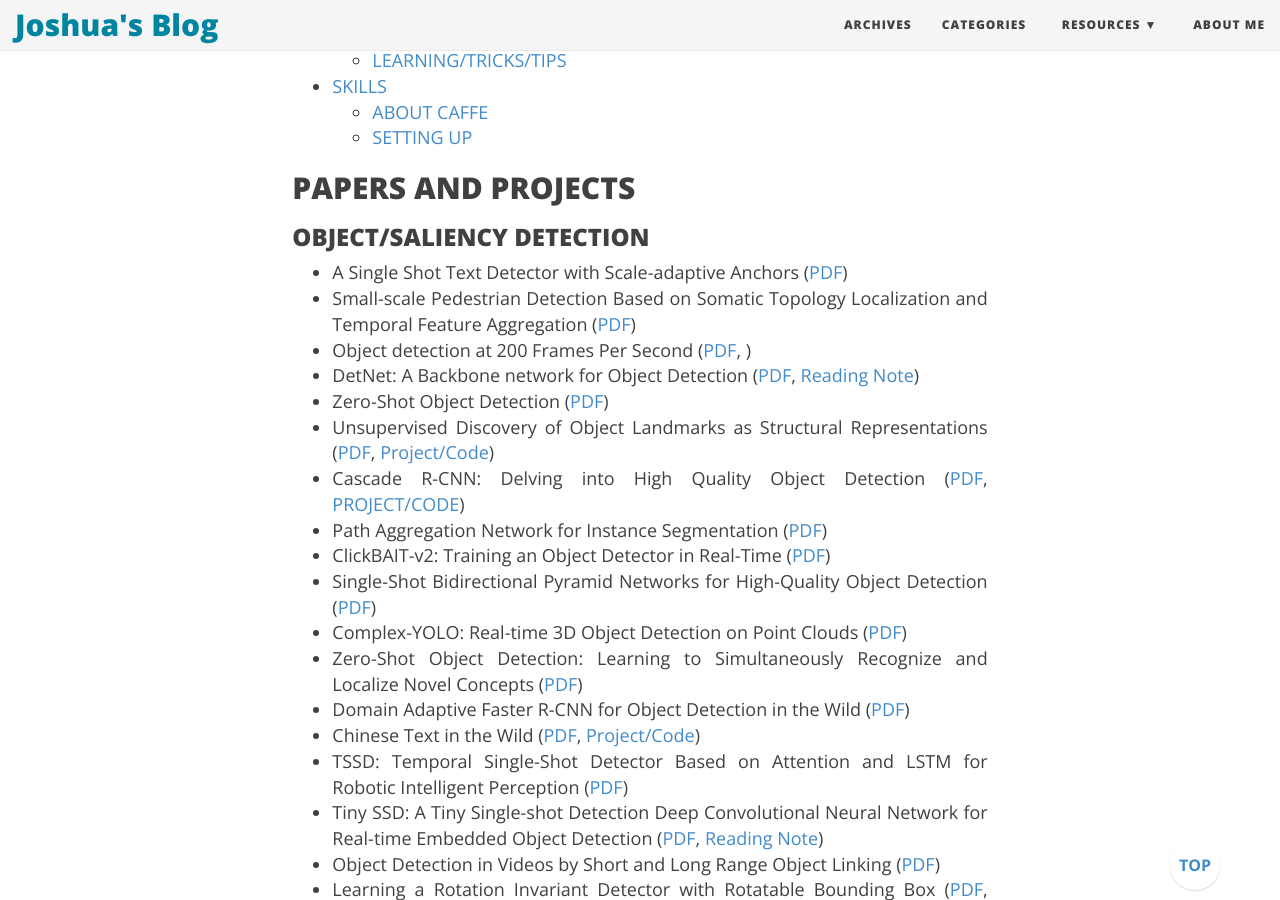
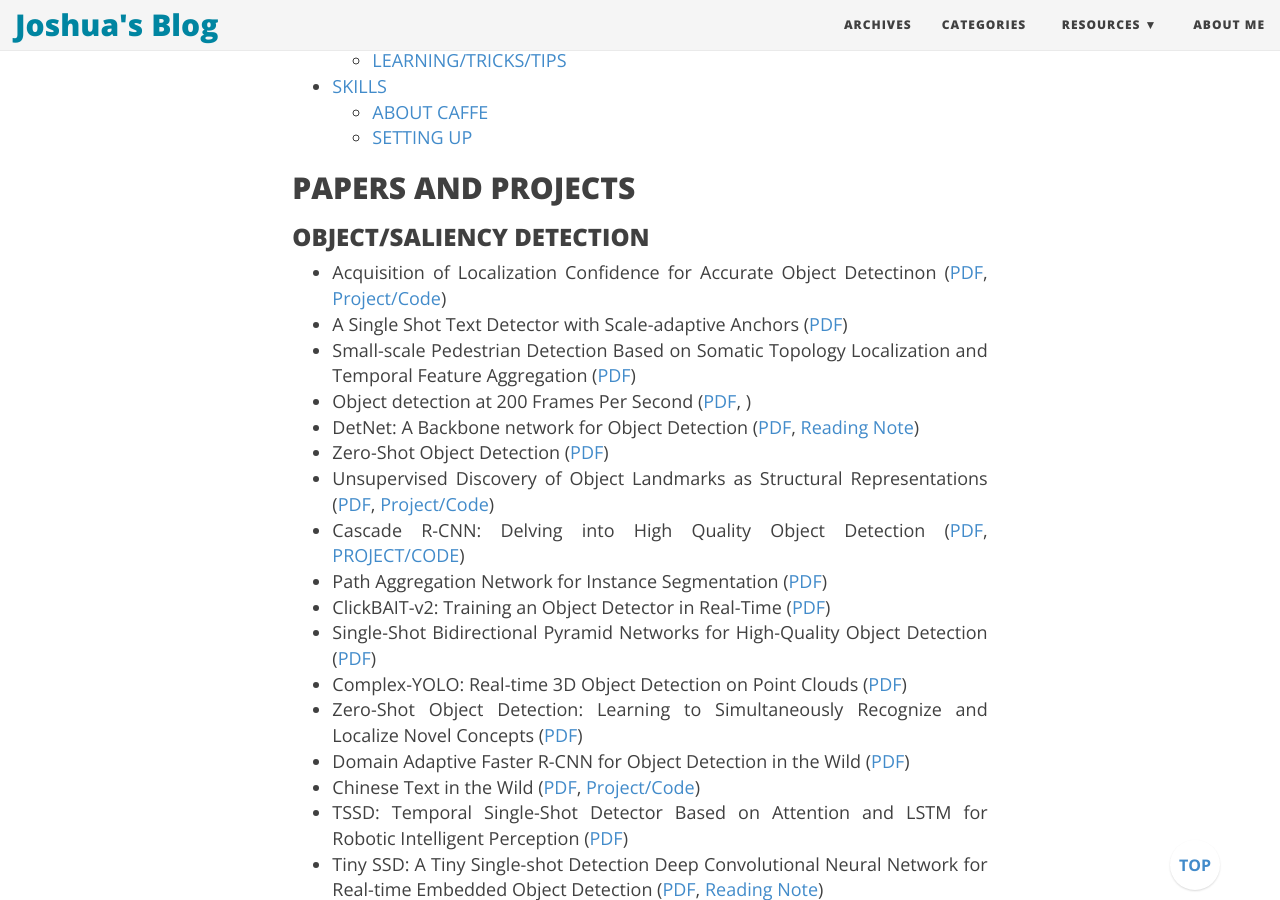
Before and after one commit to joshua19881228/joshua19881228.github.io, a Jekyll site: the page built from _posts/Computer_Vision/2016-08-25-my-jumble-of-computer-vision.md, in a window 1280 px wide and 900 px high, scrolled down 1143 px. Built offline with Jekyll 4.4.1, drawn with Linux system fonts in a browser that asks for light colours; nearby versions of some CDN libraries; formulas are drawn with MathJax 3; comment, search, counter and statistics services are not loaded.

Commit message:
update post

```diff
--- a/_posts/Computer_Vision/2016-08-25-my-jumble-of-computer-vision.md
+++ b/_posts/Computer_Vision/2016-08-25-my-jumble-of-computer-vision.md
@@ -14,6 +14,7 @@ I am going to maintain this page to record a few things about computer vision th
 
 ### OBJECT/SALIENCY DETECTION
 
+* Acquisition of Localization Confidence for Accurate Object Detectinon ([PDF](https://arxiv.org/abs/1807.11590), [Project/Code](https://github.com/vacancy/PreciseRoIPooling))
 * A Single Shot Text Detector with Scale-adaptive Anchors ([PDF](https://arxiv.org/abs/1807.01884))
 * Small-scale Pedestrian Detection Based on Somatic Topology Localization and Temporal Feature Aggregation ([PDF](https://arxiv.org/abs/1807.01438))
 * Object detection at 200 Frames Per Second ([PDF](https://arxiv.org/abs/1805.06361), )
```
